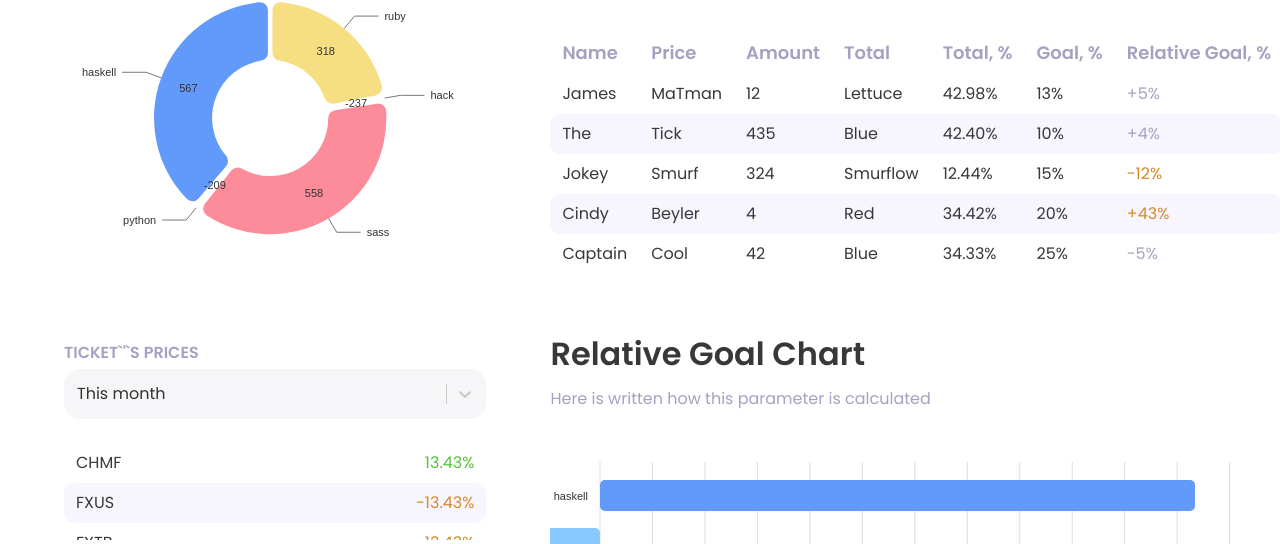
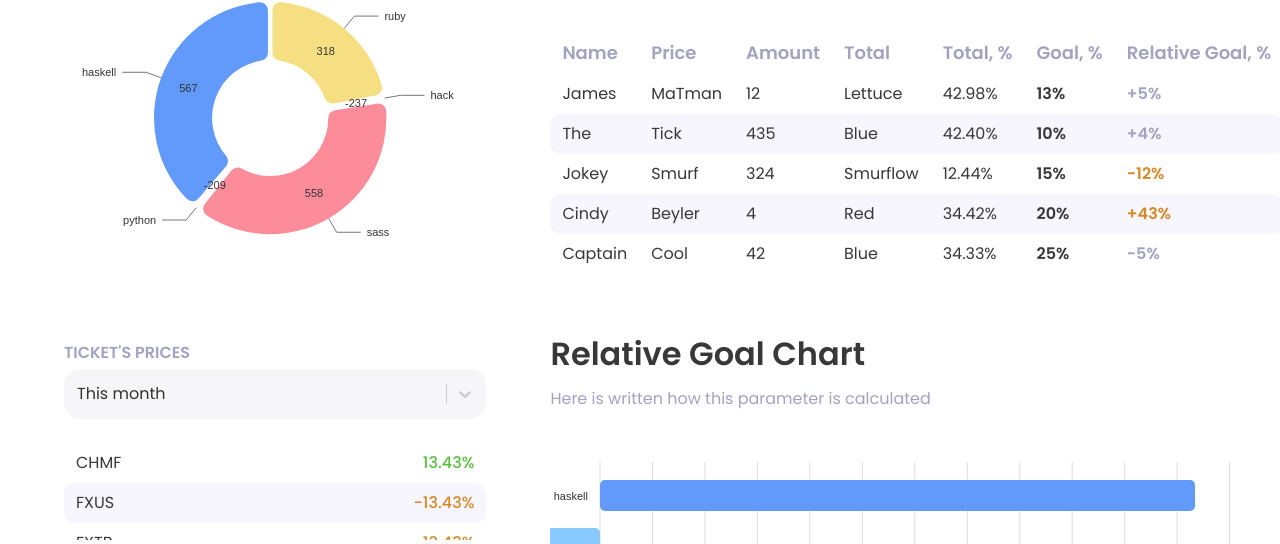
Before and after one commit to bacebu4/investing, a React (Create React App) app in the folder web/: page / in a window 1280 px wide. Shown: the part 260-804 px from the top of the page. Built offline with nearby package versions, Linux system fonts and the light colour scheme.

Commit message:
refactor: missing eslint recommendations applied

```diff
--- a/web/src/App.tsx
+++ b/web/src/App.tsx
@@ -1,10 +1,10 @@
 import styled from "styled-components";
+import { BrowserRouter as Router, Switch, Route } from "react-router-dom";
+import React from "react";
 import { MyBalance } from "./containers/MyBalance";
 import { Statistics } from "./containers/Statistics";
 import { Navbar } from "./containers/Navbar";
-import { BrowserRouter as Router, Switch, Route } from "react-router-dom";
 import { FlexBox } from "./components/FlexBox";
-import React from "react";
 import { Recommendations } from "./containers/Recommendations";
 import { FAQ } from "./containers/FAQ";
 import { Footer } from "./containers/Footer";
--- a/web/src/components/InfoCard.tsx
+++ b/web/src/components/InfoCard.tsx
@@ -46,7 +46,7 @@ const InfoCardWrapper = styled.span<InfoCardWrapperProps>`
 
 const NameWrapper = styled.span`
   font-weight: 600;
-  margin-left: 12px;
+  margin-left: 8px;
   margin-right: 4px;
 `;
 
--- a/web/src/components/TablePrices.tsx
+++ b/web/src/components/TablePrices.tsx
@@ -7,37 +7,37 @@ export const TablePrices: React.FC = () => {
       <tbody>
         <Tr>
           <Td>CHMF</Td>
-          <Td textAlign="right" isMedium color="green">
+          <Td textAlign="right" weight="medium" color="green">
             13.43%
           </Td>
         </Tr>
         <Tr>
           <Td>FXUS</Td>
-          <Td textAlign="right" isMedium color="red">
+          <Td textAlign="right" weight="medium" color="red">
             -13.43%
           </Td>
         </Tr>
         <Tr>
           <Td>FXTB</Td>
-          <Td textAlign="right" isMedium color="red">
+          <Td textAlign="right" weight="medium" color="red">
             -13.43%
           </Td>
         </Tr>
         <Tr>
           <Td>FXWO</Td>
-          <Td textAlign="right" isMedium color="green">
+          <Td textAlign="right" weight="medium" color="green">
             13.43%
           </Td>
         </Tr>
         <Tr>
           <Td>FXTB</Td>
-          <Td textAlign="right" isMedium color="red">
+          <Td textAlign="right" weight="medium" color="red">
             -13.43%
           </Td>
         </Tr>
         <Tr>
           <Td>FXWO</Td>
-          <Td textAlign="right" isMedium color="green">
+          <Td textAlign="right" weight="medium" color="green">
             13.43%
           </Td>
         </Tr>
--- a/web/src/components/TableStats.tsx
+++ b/web/src/components/TableStats.tsx
@@ -36,8 +36,8 @@ export const TableStats: React.FC = () => {
             <Td>12</Td>
             <Td>Lettuce </Td>
             <Td>42.98%</Td>
-            <Td isBold>13%</Td>
-            <Td isBold color={Math.abs(5) >= 10 ? "red" : "gray"}>
+            <Td weight="bold">13%</Td>
+            <Td weight="bold" color={Math.abs(5) >= 10 ? "red" : "gray"}>
               +5%
             </Td>
           </Tr>
@@ -47,8 +47,8 @@ export const TableStats: React.FC = () => {
             <Td>435</Td>
             <Td>Blue</Td>
             <Td>42.40%</Td>
-            <Td isBold>10%</Td>
-            <Td isBold color={Math.abs(4) >= 10 ? "red" : "gray"}>
+            <Td weight="bold">10%</Td>
+            <Td weight="bold" color={Math.abs(4) >= 10 ? "red" : "gray"}>
               +4%
             </Td>
           </Tr>
@@ -58,8 +58,8 @@ export const TableStats: React.FC = () => {
             <Td>324</Td>
             <Td>Smurflow</Td>
             <Td>12.44%</Td>
-            <Td isBold>15%</Td>
-            <Td isBold color={Math.abs(-12) >= 10 ? "red" : "gray"}>
+            <Td weight="bold">15%</Td>
+            <Td weight="bold" color={Math.abs(-12) >= 10 ? "red" : "gray"}>
               -12%
             </Td>
           </Tr>
@@ -69,8 +69,8 @@ export const TableStats: React.FC = () => {
             <Td>4</Td>
             <Td>Red</Td>
             <Td>34.42%</Td>
-            <Td isBold>20%</Td>
-            <Td isBold color={Math.abs(43) >= 10 ? "red" : "gray"}>
+            <Td weight="bold">20%</Td>
+            <Td weight="bold" color={Math.abs(43) >= 10 ? "red" : "gray"}>
               +43%
             </Td>
           </Tr>
@@ -80,8 +80,8 @@ export const TableStats: React.FC = () => {
             <Td>42</Td>
             <Td>Blue</Td>
             <Td>34.33%</Td>
-            <Td isBold>25%</Td>
-            <Td isBold color={Math.abs(5) >= 10 ? "red" : "gray"}>
+            <Td weight="bold">25%</Td>
+            <Td weight="bold" color={Math.abs(5) >= 10 ? "red" : "gray"}>
               -5%
             </Td>
           </Tr>
--- a/web/src/containers/MyBalance.tsx
+++ b/web/src/containers/MyBalance.tsx
@@ -48,7 +48,7 @@ export const MyBalance: React.FC = () => {
 
       <section>
         <GrayUppercaseText mt="32px" mb="8px">
-          Ticket`&apos;`s Prices
+          Ticket&apos;s Prices
         </GrayUppercaseText>
 
         <MultiSelect
--- a/web/src/index.tsx
+++ b/web/src/index.tsx
@@ -1,8 +1,8 @@
 import React from "react";
 import ReactDOM from "react-dom";
 import "./index.css";
+import Modal from "react-modal";
 import App from "./App";
-import Modal from "react-modal";
 
 Modal.setAppElement("#root");
 // Modal.defaultStyles.overlay.backgroundColor = 'cornsilk';
```
